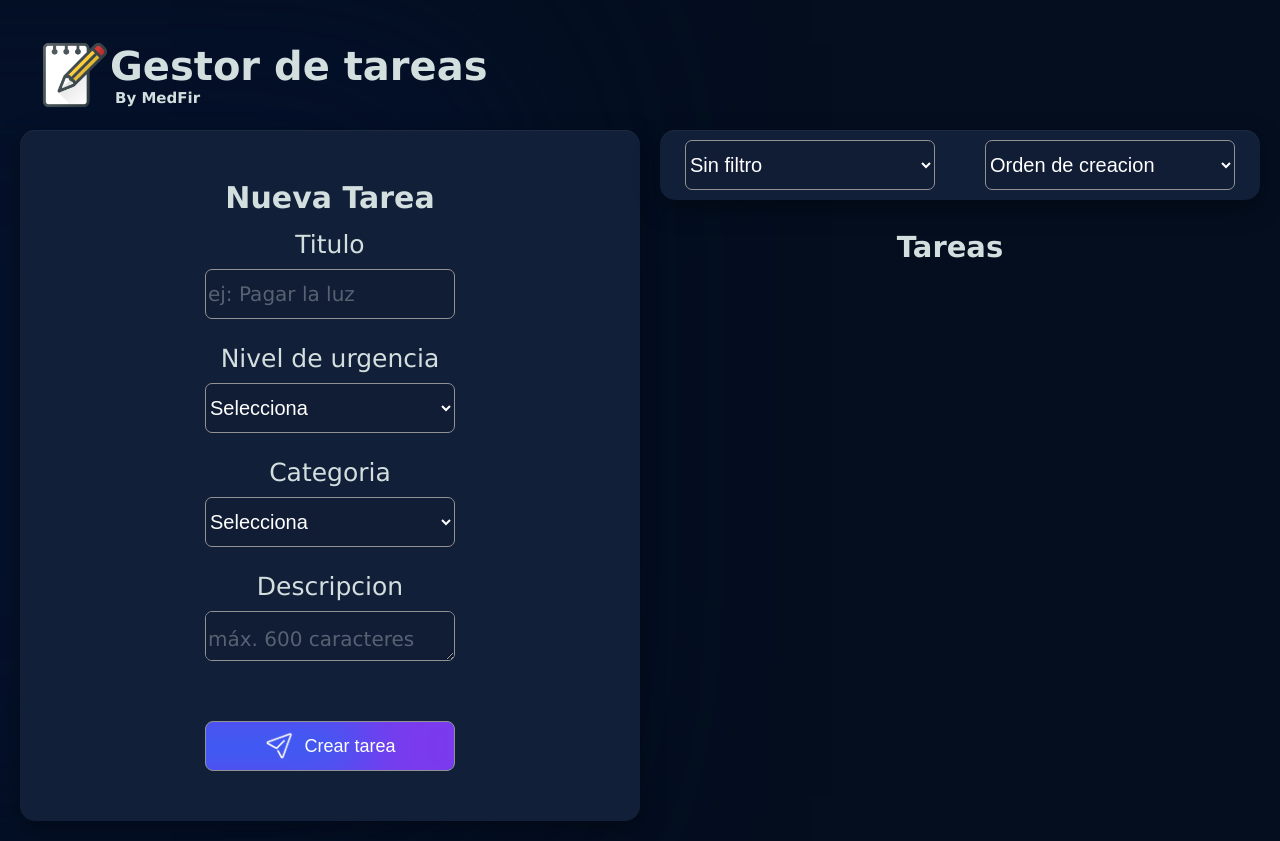
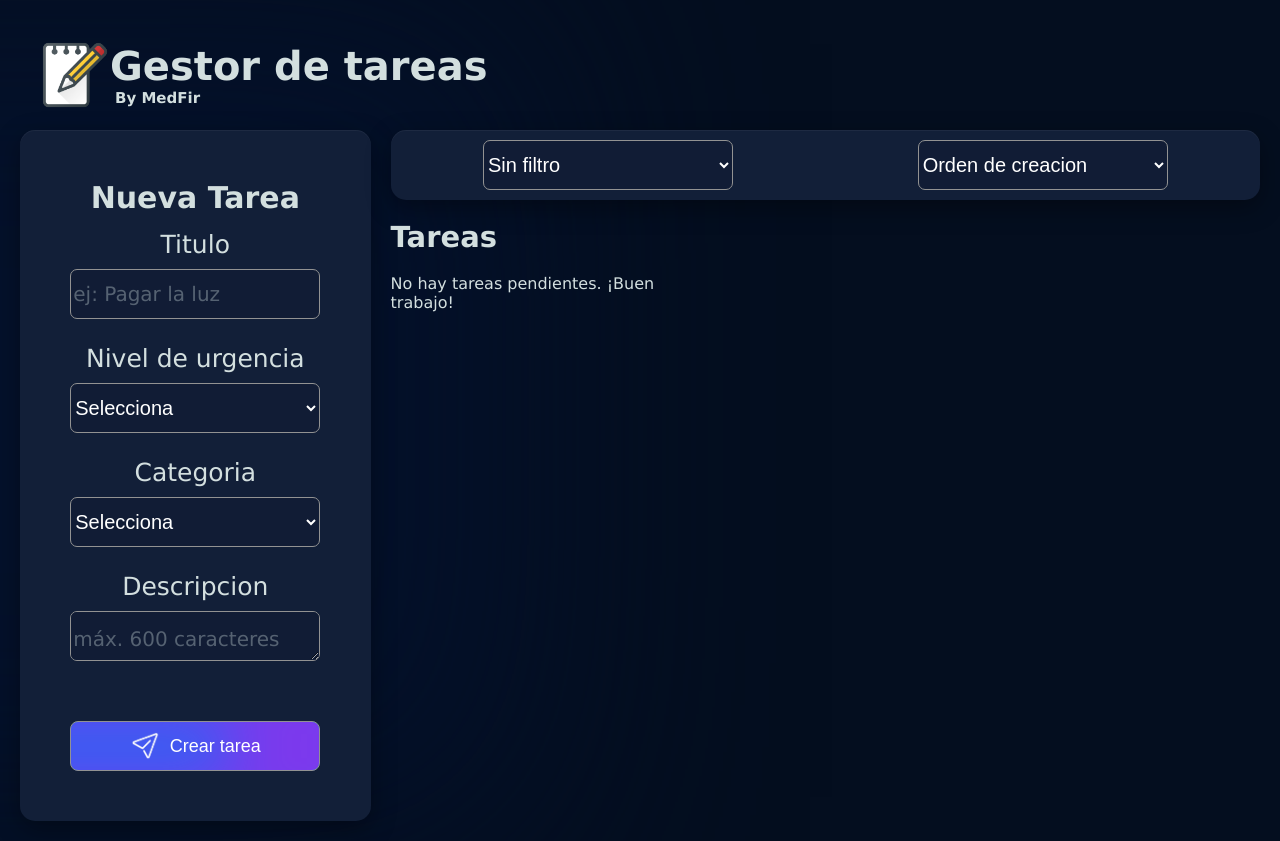
Before and after one commit to MedFir/gestorTareas, a React (Vite) app: page / in a window 1280 px wide. Built offline with nearby package versions, Linux system fonts and the light colour scheme.

Commit message:
cambie tamaños maximos de componentes en app y ajustes entre espaciados de tarjetas y elementos

```diff
--- a/src/App.css
+++ b/src/App.css
@@ -36,6 +36,7 @@
     flex-direction: column;
     width: 100%;
     height: 100%;
+    margin-left: 20px;
 }
 header{
     display: flex;
@@ -46,9 +47,6 @@ header{
 header img {
     width: 70px;
 }
-.appTitulos{
-
-}
 h1{
     margin: 0px;
     font-size: 40px;
--- a/src/App.jsx
+++ b/src/App.jsx
@@ -65,7 +65,7 @@ export default function App() {
     <div className="App">
       <header>
         <img src="./gestorTareas.png" alt="icono de pagina"/>
-        <div className="appTitulos">
+        <div>
           <h1>Gestor de tareas</h1>
           <h2>By MedFir</h2>
         </div>
--- a/src/components/tarjeta/tarjeta.css
+++ b/src/components/tarjeta/tarjeta.css
@@ -22,7 +22,6 @@
     0 10px 30px rgba(0,0,0,.45),
     0 0 20px rgba(79,70,229,.12);
     color: #d3dfdf;
-    margin: 20px;
     border-radius: 15px;
     transition: 200ms;
     width: 310px;
--- a/src/pages/botonera/Botonera.css
+++ b/src/pages/botonera/Botonera.css
@@ -1,10 +1,8 @@
 nav {
     width: 100%;
-    height: 80px;
+    height: 100%;
 }
 .nav-contenidos{
-    margin-bottom: 20px;
-    margin-left: 20px;
     flex: 1;
     background-color: #121F38;
     border-radius: 15px;
--- a/src/pages/crearTarea/CrearTarea.jsx
+++ b/src/pages/crearTarea/CrearTarea.jsx
@@ -45,7 +45,7 @@ export default function CrearTarea({ guardar }) {
             value={tarea.tipoUrgencia}
             required
           >
-            <option value="" disabled selected hidden>
+            <option value="" disabled hidden>
               Selecciona
             </option>
             <option value="3">Muy urgente</option>
@@ -60,7 +60,7 @@ export default function CrearTarea({ guardar }) {
             value={tarea.categoria}
             required
           >
-            <option value="" disabled selected hidden>
+            <option value="" disabled hidden>
               Selecciona
             </option>
             <option value="trabajo">Trabajo</option>
@@ -76,7 +76,7 @@ export default function CrearTarea({ guardar }) {
           <textarea
             type="text"
             placeholder="máx. 600 caracteres"
-            maxlength="600"
+            maxLength={600}
             cols="4"
             onChange={(e) => setDatoTarea("info", e.target.value)}
             value={tarea.info}
--- a/src/pages/crearTarea/crearTarea.css
+++ b/src/pages/crearTarea/crearTarea.css
@@ -9,7 +9,7 @@
         inset 0 1px 0 #ffffff0d;
     border-radius: 15px;
     flex-direction: column;
-    width: 100%;
+    width: 500px;
     height: 100%;
     padding-top: 50px;
 }
--- a/src/pages/listado/Listado.jsx
+++ b/src/pages/listado/Listado.jsx
@@ -6,7 +6,10 @@ export default function Listado({ tareas, eliminar, cambiarEstado }) {
     <div className="listadoTodo">
       <p className="subtitulo">Tareas</p>
       <div className="listado">
-        {tareas.map((tarea) => (
+        {tareas.length === 0 ? (
+          <p className="no-tareas">No hay tareas pendientes. ¡Buen trabajo!</p>
+        ) : (
+          tareas.map((tarea) => (
             <Tarjeta
               key={tarea.id}
               titulo={tarea.titulo}
@@ -16,12 +19,12 @@ export default function Listado({ tareas, eliminar, cambiarEstado }) {
               estado={tarea.estado}
               id={tarea.id}
               eliminar={() => eliminar(tarea.id)}
-            // 2. Se la pasamos a la Tarjeta vinculando su id
               cambiarEstado={(nuevoEstado) =>
                 cambiarEstado(tarea.id, nuevoEstado)
               }
             />
-        ))}
+          ))
+        )}
       </div>
     </div>
   );
--- a/src/pages/listado/listado.css
+++ b/src/pages/listado/listado.css
@@ -1,13 +1,19 @@
-.subtitulo {
-    font-weight: bold;
-    font-size: 29px;
-    margin: 20px;
-}
+
 .listadoTodo {
-    flex: 3;
+    width: 100%;
+    height: 100%;
+    min-height: 500px;
 }
 .listado {
     flex: 1;
     display: grid;
     grid-template-columns: repeat(3, 1fr);
+    justify-items: center;
+    align-items: start;
+    gap: 10px;
 }
+.subtitulo {
+    font-weight: bold;
+    margin: 20px 0px;
+    font-size: 29px;
+}
```
Lines whose indentation alone changed are shown as unchanged.
